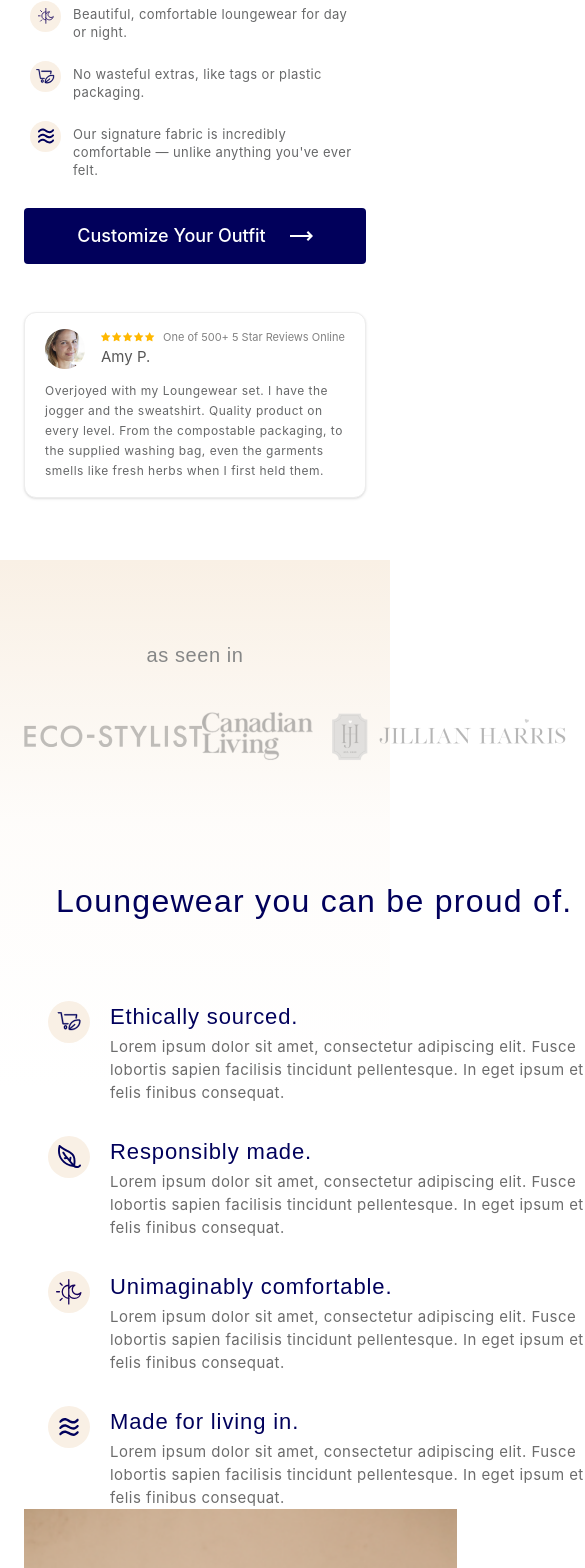
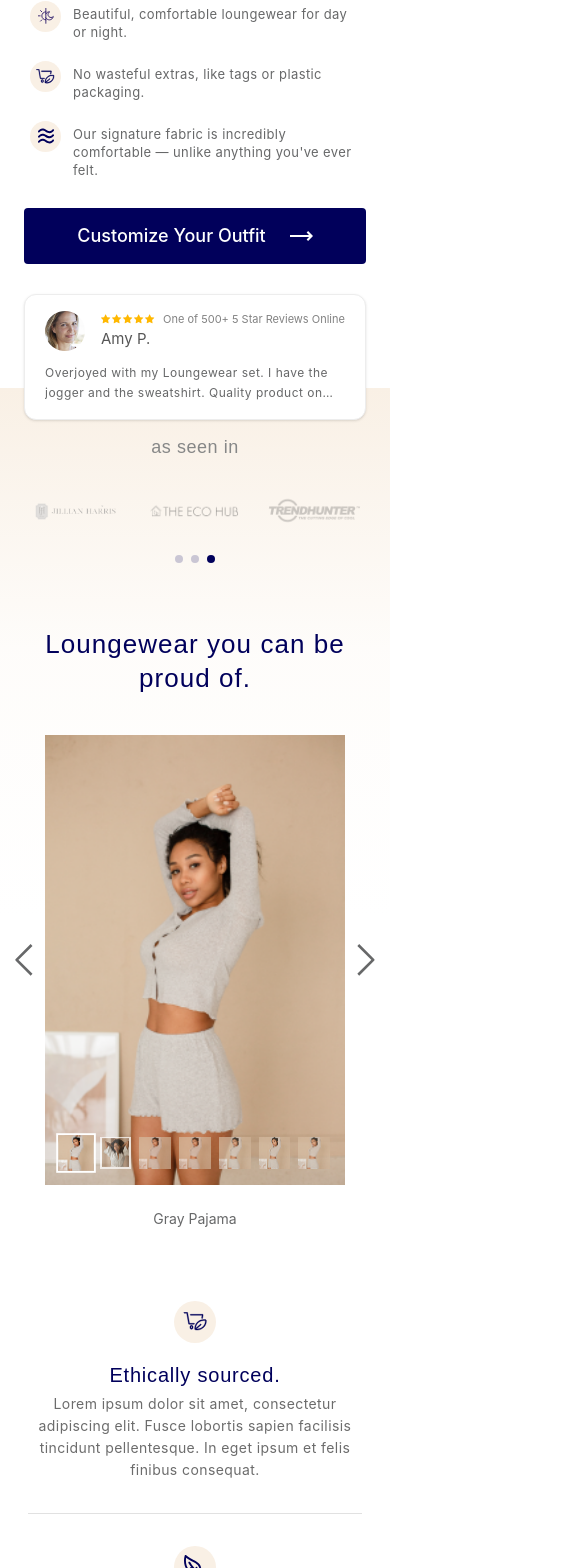
Before and after one commit to marharita08/byteex, a React (Vite) app: page / in a window 390 px wide. Shown: the part 430-1998 px from the top of the page, 585 px wide, since content can reach past the window. Built offline with nearby package versions, Linux system fonts and the light colour scheme.

Commit message:
add mobile responsiveness for partners and properties section

```diff
--- a/src/components/HeroSection.tsx
+++ b/src/components/HeroSection.tsx
@@ -37,7 +37,7 @@ const HeroGallery = ({ className }: { className?: string }) => (
 
 export const HeroSection = () => {
   return (
-    <section className="flex flex-col w-full mb-[62px]">
+    <section className="flex flex-col w-full mb-25 md:mb-[62px]">
       <div className="bg-background text-neutral-500 font-suisse text-center px-5 py-2.5 text-[11px] font-medium tracking-wide">
         <span className="hidden md:inline">
           CONSCIOUSLY MADE BUTTER SOFT STAPLES FOR EVERY DAY (OR NIGHT) |{" "}
@@ -92,7 +92,7 @@ export const HeroSection = () => {
               </button>
             </div>
 
-            <div className="order-5 xl:absolute xl:-bottom-44 xl:left-0 z-10 w-full max-w-[388px] xl:w-[416px] xl:max-w-none mt-6 xl:mt-0 mx-auto xl:mx-0">
+            <div className="order-5 absolute -bottom-33 md:-bottom-44 xl:-bottom-44 xl:left-0 z-10 w-full max-w-[388px] xl:w-[416px] xl:max-w-none mt-6 xl:mt-0 mx-auto xl:mx-0">
               <div className="bg-background-white py-4 xl:py-3 px-5 rounded-xl border border-border-light shadow-sm flex flex-col items-center gap-3 xl:gap-2">
                 <div className="flex items-center w-full justify-between">
                   <div className="flex w-full items-center gap-4">
@@ -120,7 +120,7 @@ export const HeroSection = () => {
                     </div>
                   </div>
                 </div>
-                <p className="text-neutral-400 text-xs font-suisse leading-[20px] xl:leading-[23px] tracking-[0.04em] text-left">
+                <p className="text-neutral-400 text-xs font-suisse leading-[20px] xl:leading-[23px] tracking-[0.04em] text-left line-clamp-2 md:line-clamp-none">
                   {review.text}
                 </p>
               </div>
--- a/src/components/PartnersAndProperties.tsx
+++ b/src/components/PartnersAndProperties.tsx
@@ -1,5 +1,6 @@
-import { useState } from "react";
+import { useEffect, useState } from "react";
 
+import arrowRight from "@/assets/arrow_right.svg";
 import canadianLiving from "@/assets/canadian_living.png";
 import ecoStylist from "@/assets/eco_stylist.png";
 import galleryMin1 from "@/assets/gallery_miniature_1.png";
@@ -9,6 +10,7 @@ import jillianHarris from "@/assets/jillian_harris.png";
 import leaf from "@/assets/leaf.svg";
 import navLeft from "@/assets/nav_left.svg";
 import navRight from "@/assets/nav_right.svg";
+import star from "@/assets/star.svg";
 import sunAndMoon from "@/assets/sun_and_moon.svg";
 import theEcoHub from "@/assets/the_eco_hub.png";
 import trendhunter from "@/assets/trendhunter.png";
@@ -16,6 +18,12 @@ import waves from "@/assets/waves.svg";
 import whiteRobe from "@/assets/white_robe.jpg";
 
 import { CartIcon } from "./icons/CartIcon";
+
+interface GalleryImage {
+  main: string;
+  thumb: string;
+  name: string;
+}
 
 export const PartnersAndProperties = () => {
   const partners = [
@@ -40,12 +48,12 @@ export const PartnersAndProperties = () => {
     {
       title: "Unimaginably comfortable.",
       desc: "Lorem ipsum dolor sit amet, consectetur adipiscing elit. Fusce lobortis sapien facilisis tincidunt pellentesque. In eget ipsum et felis finibus consequat.",
-      icon: <img src={sunAndMoon} alt="" className="w-6.5 h-6.5" />,
+      icon: <img src={sunAndMoon} alt="sun and moon" className="w-6.5 h-6.5" />,
     },
     {
       title: "Made for living in.",
       desc: "Lorem ipsum dolor sit amet, consectetur adipiscing elit. Fusce lobortis sapien facilisis tincidunt pellentesque. In eget ipsum et felis finibus consequat.",
-      icon: <img src={waves} alt="" className="w-[22px] h-[18px]" />,
+      icon: <img src={waves} alt="waves" className="w-[22px] h-[18px]" />,
     },
   ];
 
@@ -60,6 +68,14 @@ export const PartnersAndProperties = () => {
   ];
 
   const [activeImageIdx, setActiveImageIdx] = useState(0);
+  const [logoPageIdx, setLogoPageIdx] = useState(0);
+
+  useEffect(() => {
+    const timer = setInterval(() => {
+      setLogoPageIdx((prev) => (prev + 1) % 3);
+    }, 3000);
+    return () => clearInterval(timer);
+  }, []);
 
   const handleNext = () => {
     setActiveImageIdx((prev) => (prev + 1) % galleryImages.length);
@@ -72,66 +88,188 @@ export const PartnersAndProperties = () => {
   };
 
   return (
-    <div className="w-full pb-13.5 relative pt-21">
+    <div className="w-full pb-13.5 relative pt-12 md:pt-21 overflow-hidden">
       <div className="absolute top-0 left-0 w-full bg-linear-to-b from-background via-background/18 to-background/0 h-[530px] z-0" />
+
+      <div className="absolute bottom-0 left-0 w-full h-[600px] bg-linear-to-t from-background via-background/18 to-background/0 z-0 md:hidden" />
+
       <div className="relative z-10">
-        <section className="max-w-[1253px] mx-auto px-6 mb-29 flex flex-col items-center">
-          <h3 className="text-[20px] leading-[23px] tracking-[0.03em] text-neutral-100 mb-10">
+        <section className="max-w-[1253px] mx-auto px-6 mb-16 md:mb-29 flex flex-col items-center">
+          <h3 className="text-[18px] md:text-[20px] leading-[23px] tracking-[0.03em] text-neutral-100 mb-8 md:mb-10 lowercase">
             as seen in
           </h3>
-          <div className="flex justify-between items-center w-full">
+
+          <div className="w-full md:hidden flex flex-col items-center gap-6">
+            <div className="flex justify-center items-center w-full gap-4 h-10">
+              {partners
+                .slice(logoPageIdx, logoPageIdx + 3)
+                .map((partner, idx) => (
+                  <div
+                    key={idx}
+                    className="flex-1 flex justify-center items-center h-full overflow-hidden"
+                  >
+                    <img
+                      src={partner.src}
+                      alt={partner.name}
+                      className="max-w-full max-h-full object-contain scale-90 origin-center"
+                    />
+                  </div>
+                ))}
+            </div>
+            <div className="flex gap-2">
+              {[0, 1, 2].map((i) => (
+                <div
+                  key={i}
+                  onClick={() => setLogoPageIdx(i)}
+                  className={`w-2 h-2 rounded-full cursor-pointer transition-colors duration-300 ${logoPageIdx === i ? "bg-primary" : "bg-primary/20"}`}
+                />
+              ))}
+            </div>
+          </div>
+
+          {/* Logo Row for Desktop */}
+          <div className="hidden md:flex justify-between items-center w-full gap-4">
             {partners.map((partner, idx) => (
-              <img key={idx} src={partner.src} alt={partner.name} />
+              <img
+                key={idx}
+                src={partner.src}
+                alt={partner.name}
+                className="h-auto object-contain"
+              />
             ))}
           </div>
         </section>
-        <section className="max-w-7xl mx-auto px-6 flex flex-col lg:flex-row items-start justify-between">
-          <div className=" w-[570px]">
-            <h2 className="text-[32px] pl-8 leading-[40px] tracking-[0.04em] text-primary mb-20 font-sofia">
+
+        <section className="max-w-7xl mx-auto px-6 flex flex-col md:flex-row items-center md:items-start justify-between gap-12 md:gap-0">
+          <div className="w-full md:w-[570px] flex flex-col items-center md:items-start order-1">
+            <h2 className="text-[26px] md:text-[32px] md:pl-8 leading-[34px] md:leading-[40px] tracking-[0.04em] text-primary mb-10 md:mb-20 font-sofia text-center md:text-left">
               Loungewear you can be proud of.
             </h2>
-            <div className="flex pl-6 flex-col gap-8">
+
+            {/* Mobile Gallery */}
+            <div className="flex md:hidden flex-col items-center mb-10 w-full order-2">
+              <GalleryContent
+                galleryImages={galleryImages}
+                activeImageIdx={activeImageIdx}
+                setActiveImageIdx={setActiveImageIdx}
+                handlePrev={handlePrev}
+                handleNext={handleNext}
+                isMobile={true}
+              />
+            </div>
+
+            <div className="flex md:pl-6 flex-col order-3 w-full">
               {properties.map((prop, i) => (
-                <div key={i} className="flex items-start gap-5">
+                <div
+                  key={i}
+                  className="flex flex-col items-center md:items-start w-full"
+                >
+                  <div className="flex flex-col md:flex-row items-center md:items-start gap-4 md:gap-5 text-center md:text-left py-8 md:py-0 md:mb-8 last:mb-0">
                     <div className="flex items-center rounded-full bg-background w-[42px] h-[42px] shrink-0 justify-center">
                       {prop.icon}
                     </div>
                     <div className="flex flex-col gap-1.5 pt-1">
-                    <h4 className="text-[22px] leading-[24px] tracking-[0.04em] text-primary">
+                      <h4 className="text-[20px] md:text-[22px] leading-[24px] tracking-[0.04em] text-primary font-medium md:font-normal">
                         {prop.title}
                       </h4>
-                    <p className="text-[15px] font-suisse text-neutral-300 leading-[23px] tracking-[0.03em]">
+                      <p className="text-[14px] md:text-[15px] font-suisse text-neutral-300 leading-[22px] md:leading-[23px] tracking-[0.03em] max-w-[340px] md:max-w-none">
                         {prop.desc}
                       </p>
                     </div>
                   </div>
+                  {/* Mobile Divider */}
+                  {i < properties.length - 1 && (
+                    <div className="w-[334px] h-px bg-divider/50 md:hidden" />
+                  )}
+                </div>
               ))}
+            </div>
+
+            {/* Mobile CTA Button and Stars */}
+            <div className="flex md:hidden mt-12 w-full flex-col items-center gap-4 order-4">
+              <button className="bg-primary text-primary-foreground font-suisse border-none rounded text-lg font-medium cursor-pointer flex items-center justify-center gap-6 w-full max-w-[381px] h-[56px] transition-opacity hover:opacity-90">
+                <span>Customize Your Outfit</span>
+                <img src={arrowRight} alt="arrow right" className="w-6 h-6" />
+              </button>
+              <div className="flex items-center gap-2">
+                <div className="flex gap-px">
+                  {[0, 1, 2, 3, 4].map((i) => (
+                    <img key={i} src={star} alt="star" className="w-3 h-3" />
+                  ))}
+                </div>
+                <span className="text-[12px] leading-[20px] font-suisse text-neutral-200">
+                  Over 500+ 5 Star Reviews Online
+                </span>
+              </div>
             </div>
           </div>
 
-          <div className="flex flex-col items-center">
-            <div className="relative flex items-center justify-center">
+          {/* Desktop Gallery */}
+          <div className="hidden md:flex flex-col items-center order-2">
+            <GalleryContent
+              galleryImages={galleryImages}
+              activeImageIdx={activeImageIdx}
+              setActiveImageIdx={setActiveImageIdx}
+              handlePrev={handlePrev}
+              handleNext={handleNext}
+              isMobile={false}
+            />
+          </div>
+        </section>
+      </div>
+    </div>
+  );
+};
+
+const GalleryContent = ({
+  galleryImages,
+  activeImageIdx,
+  setActiveImageIdx,
+  handlePrev,
+  handleNext,
+  isMobile,
+}: {
+  galleryImages: GalleryImage[];
+  activeImageIdx: number;
+  setActiveImageIdx: (idx: number) => void;
+  handlePrev: () => void;
+  handleNext: () => void;
+  isMobile: boolean;
+}) => {
+  return (
+    <>
+      <div className="relative flex items-center justify-center w-full">
         <button
           onClick={handlePrev}
-                className="absolute -left-10 top-1/2 -translate-y-1/2 cursor-pointer z-10"
+          className={`absolute ${isMobile ? "-left-4" : "-left-10"} top-1/2 -translate-y-1/2 cursor-pointer z-10`}
         >
-                <img src={navLeft} alt="nav left" />
+          <img
+            src={navLeft}
+            alt="nav left"
+            className={isMobile ? "w-8 h-8" : ""}
+          />
         </button>
 
-              <div className="w-[433px] h-[648px] relative shrink-0">
+        <div
+          className={`${isMobile ? "w-full aspect-[2/3] max-w-[300px]" : "w-[433px] h-[648px]"} relative shrink-0`}
+        >
           <img
             src={galleryImages[activeImageIdx].main}
             alt={galleryImages[activeImageIdx].name}
             className="transition-opacity duration-300 w-full h-full object-cover object-top"
           />
-                <div className="flex flex-row gap-4 absolute bottom-4 left-1/2 -translate-x-1/2 z-20">
+          <div className="flex flex-row gap-2 md:gap-4 absolute bottom-4 left-1/2 -translate-x-1/2 z-20 w-[90%] justify-center">
             {galleryImages.map((img, idx) => (
               <button
                 key={idx}
                 onClick={() => setActiveImageIdx(idx)}
-                      className={`transition-all duration-200 cursor-pointer ${activeImageIdx === idx ? "ring-2 ring-white" : "opacity-70 hover:opacity-100"}`}
+                className={`transition-all duration-200 cursor-pointer ${activeImageIdx === idx ? "ring-2 ring-white scale-110" : "opacity-70 hover:opacity-100"}`}
               >
-                      <img src={img.thumb} alt={`Thumbnail ${idx}`} />
+                <img
+                  src={img.thumb}
+                  alt={`Thumbnail ${idx}`}
+                  className={isMobile ? "w-8 h-8 object-cover" : ""}
+                />
               </button>
             ))}
           </div>
@@ -139,17 +277,18 @@ export const PartnersAndProperties = () => {
 
         <button
           onClick={handleNext}
-                className="absolute -right-10 top-1/2 -translate-y-1/2 cursor-pointer z-10"
+          className={`absolute ${isMobile ? "-right-4" : "-right-10"} top-1/2 -translate-y-1/2 cursor-pointer z-10`}
         >
-                <img src={navRight} alt="nav right" />
+          <img
+            src={navRight}
+            alt="nav right"
+            className={isMobile ? "w-8 h-8" : ""}
+          />
         </button>
       </div>
       <p className="text-center mt-6 text-sm font-suisse text-neutral-400 transition-all duration-300">
         {galleryImages[activeImageIdx].name}
       </p>
-          </div>
-        </section>
-      </div>
-    </div>
+    </>
   );
 };
```
Lines whose indentation alone changed are shown as unchanged.
